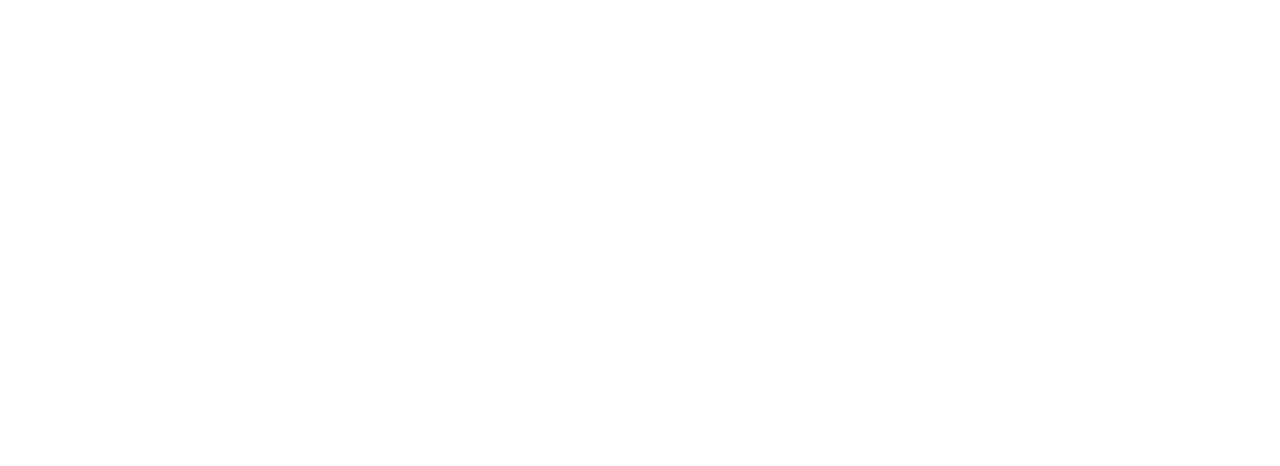
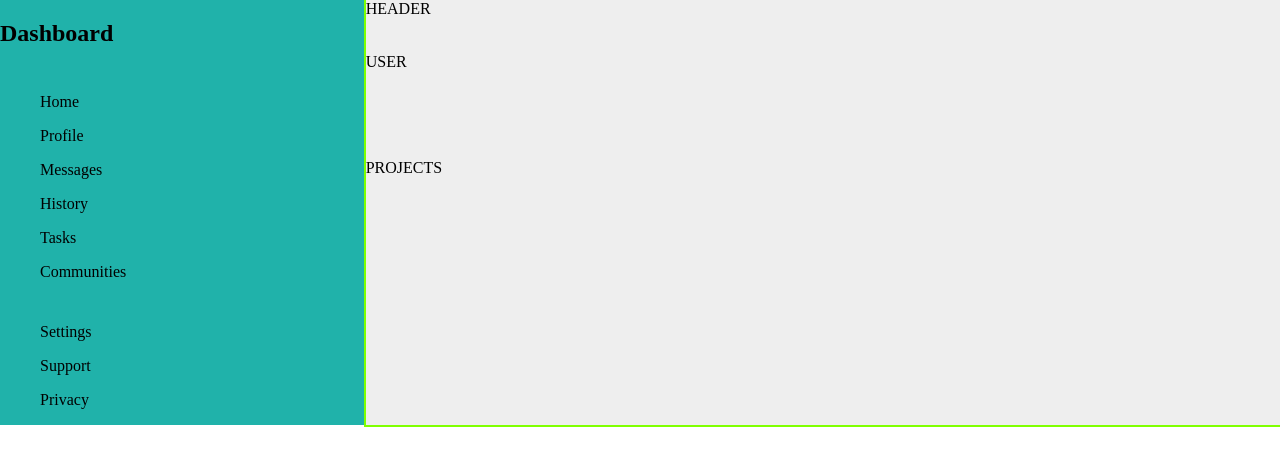
Before and after one commit to Julian-Bazo/odin-admin-dashboard, a plain HTML site: page index.html in a window 1280 px wide. Drawn offline with Linux system fonts and the light colour scheme.

Commit message:
Add sidebar + main content grid layout
Adds a sidebar taking approx. 20% of the screen with a main content area taking approx. 80%.

```diff
--- a/index.html
+++ b/index.html
@@ -7,7 +7,38 @@
     <link rel="stylesheet" href="styles.css">
 </head>
 <body>
+    <div class="whole-website">
+        <div class="sidebar">
+            <div class="sidebar-title">
+                <h2>Dashboard</h1>
+                    <!-- Add an ::before for logo image, for uls too? -->
+            </div>
 
+            <div class="list-top">
+                <ul>Home</ul>
+                <ul>Profile</ul>
+                <ul>Messages</ul>
+                <ul>History</ul>
+                <ul>Tasks</ul>
+                <ul>Communities</ul>
+            </div>
+
+            <div class="list-bottom">
+                <ul>Settings</ul>
+                <ul>Support</ul>
+                <ul>Privacy</ul>
+            </div>
+        </div>
+
+        <div class="main-website">
+            <div class="header">
+                HEADER
+            </div>
+            <div class="user-information">USER</div>
+            <div class="projects-section">PROJECTS</div>
+        </div>
+
+    </div>
 
 </body>
 </html>
--- a/styles.css
+++ b/styles.css
@@ -0,0 +1,27 @@
+body {
+    margin: 0;
+    padding: 0;
+}
+
+ul {
+    list-style: none;
+}
+
+.whole-website {
+    display: grid;
+    grid-template: 1fr / 2fr 5fr;
+}
+
+.sidebar {
+    display: flex;
+    flex-direction: column;
+    gap: 10px;
+    background-color: lightseagreen;
+}
+
+.main-website {
+    display: grid;
+    grid-template: 2fr 4fr 10fr / 1fr;
+    outline: 2px solid chartreuse;
+    background-color: #eee;
+}
```
